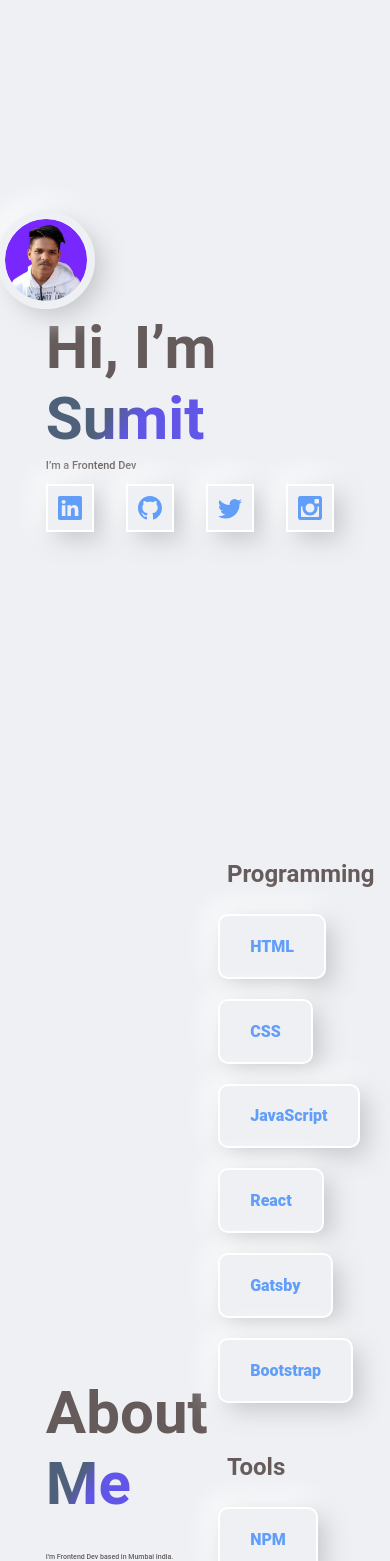
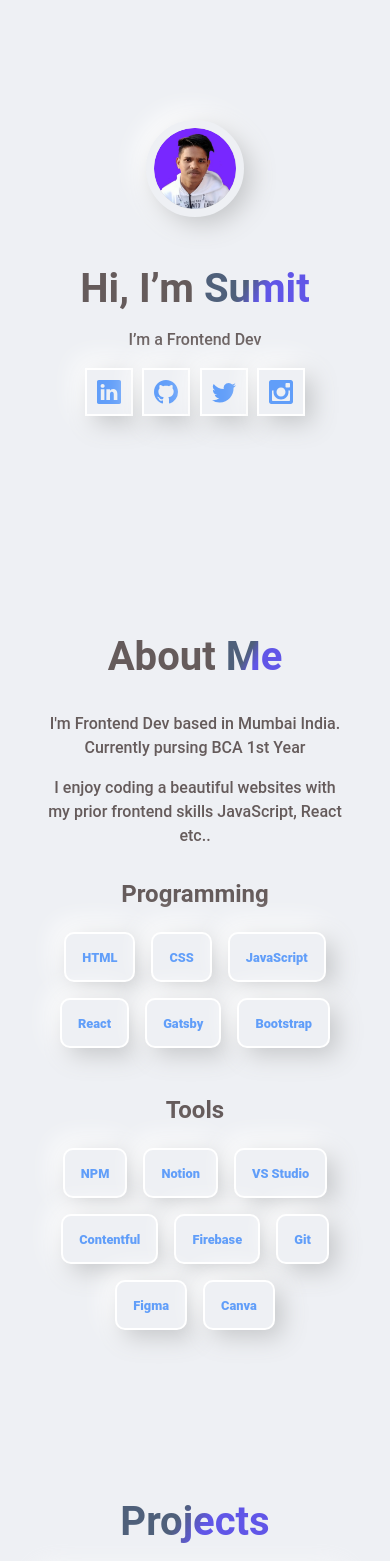
Before and after one commit to smthari/portfolio, a React (Create React App) app: page / in a window 390 px wide. Shown: the top 1561 px of the page. Built offline with nearby package versions, Linux system fonts and the light colour scheme.

Commit message:
CSS ADDED for responsiveness but not optimized yet

```diff
--- a/src/App.css
+++ b/src/App.css
@@ -24,6 +24,34 @@
 html {
   scroll-behavior: smooth;
 }
+
+/* * {
+  outline: 1px solid rgba(255, 0, 0, 0.2);
+}
+* * {
+  outline: 1px solid rgba(0, 255, 0, 0.2);
+}
+* * * {
+  outline: 1px solid rgba(0, 0, 255, 0.2);
+}
+* * * * {
+  outline: 1px solid rgba(255, 0, 255, 0.2);
+}
+* * * * * {
+  outline: 1px solid rgba(0, 255, 255, 0.2);
+}
+* * * * * * {
+  outline: 1px solid rgba(255, 255, 0, 0.2);
+}
+* * * * * * * {
+  outline: 1px solid rgba(255, 0, 0, 0.2);
+}
+* * * * * * * * {
+  outline: 1px solid rgba(0, 255, 0, 0.2);
+}
+* * * * * * * * * {
+  outline: 1px solid rgba(0, 0, 255, 0.2);
+} */
 
 body {
   background-color: var(--clr-second);
@@ -80,9 +108,9 @@ h2:hover {
 .about .about-title,
 .projects .projectsTitle,
 .ProjectTitle {
-  font-size: 2rem;
+  font-size: 4rem;
   color: var(--clr-text);
-  font-size: 60px;
+
   font-weight: 600;
 }
 
@@ -469,7 +497,115 @@ textarea {
   text-decoration: none;
 }
 
-@media (max-width: 912px) {
+@media (max-width: 1000px) {
+  section {
+    text-align: center;
+  }
+
+  h2:hover {
+    -webkit-transform: translateY(-10%);
+    transform: translateY(-10%);
+    display: inline-block;
+    cursor: pointer;
+    transition: all 0.5s linear;
+    background-image: linear-gradient(
+      0deg,
+      rgba(180, 170, 255, 0.4),
+      rgba(180, 170, 255, 0.4) 30%,
+      transparent 40%,
+      transparent
+    );
+    border-bottom: none;
+    color: inherit;
+    width: max-content;
+  }
+
+  .home,
+  .about {
+    flex-direction: column;
+    min-height: 70vh;
+  }
+
+  .profile {
+    place-items: center;
+    display: flex;
+    flex: 1 1;
+    height: 50vh;
+    flex-direction: column;
+    align-content: space-between;
+    justify-content: flex-end;
+    margin-bottom: 3rem;
+  }
+
+  .intro .aboutme {
+    margin-top: 2rem;
+  }
+
+  .tags-cta {
+    justify-content: center;
+  }
+
+  .tags-cta .cta-tag {
+    font-size: 0.8rem;
+    margin: 0.5rem;
+    padding: 1rem;
+  }
+
+  .intro .intro-title,
+  .about .about-title,
+  .projects .projectsTitle,
+  .contact-title {
+    font-size: 2.5rem;
+  }
+
+  .ProjectTitle {
+    font-size: 1.5rem;
+  }
+
+  .projectDetail {
+    line-height: 1.5rem;
+    margin: 1rem 0;
+  }
+
+  .intro .intro-subtitle,
+  .aboutme .about-subtitle,
+  .contact-paragraph {
+    width: 100%;
+    font-size: 1rem;
+    line-height: 1.5rem;
+  }
+
+  .intro-subtitle {
+    margin-top: 1rem;
+    margin-bottom: 1rem;
+  }
+
+  .contact-paragraph {
+    margin-bottom: 1.5rem;
+  }
+
+  .social {
+    width: 100%;
+    justify-content: space-around;
+  }
+
+  .sociallist {
+    margin: auto;
+  }
+
+  .sociallist:nth-child(1) {
+    margin: auto;
+  }
+
+  .projects {
+    margin-top: 10rem;
+  }
+
+  .project {
+    display: flex;
+    flex-direction: column;
+  }
+
   .contact {
     height: max-content;
     flex-direction: column;
--- a/src/Components/About.js
+++ b/src/Components/About.js
@@ -14,7 +14,7 @@ function About() {
           </p>
           <p className="about-subtitle">
             I enjoy coding a beautiful websites with my prior frontend skills
-            using JavaScript, React etc..
+            JavaScript, React etc..
           </p>
         </div>
         <div className="skills">
--- a/src/Components/Contact.js
+++ b/src/Components/Contact.js
@@ -47,7 +47,7 @@ function Contact() {
               className="contact-input"
               placeholder="Message"
             ></textarea>
-            <button type="submit">submit</button>
+            <button type="submit">SUBMIT</button>
           </form>
         </div>
       </div>
--- a/src/Components/Projects.js
+++ b/src/Components/Projects.js
@@ -32,18 +32,7 @@ function Projects() {
                 <li className="sociallist">
                   <a
                     className="social-icon"
-                    href="https://github.com/smthari"
-                    target="_blank"
-                    rel="noopener noreferrer"
-                  >
-                    <BsGithub></BsGithub>
-                  </a>
-                </li>
-
-                <li className="sociallist">
-                  <a
-                    className="social-icon"
-                    href="https://www.instagram.com/codingsumit/"
+                    href="https://www.instagram.com/frontendsprojects/"
                     target="_blank"
                     rel="noopener noreferrer"
                   >
@@ -54,7 +43,7 @@ function Projects() {
                 <li className="sociallist">
                   <a
                     className="social-icon"
-                    href="https://www.instagram.com/codingsumit/"
+                    href="https://frontendsprojects.com/"
                     target="_blank"
                     rel="noopener noreferrer"
                   >
@@ -102,7 +91,7 @@ function Projects() {
                 <li className="sociallist">
                   <a
                     className="social-icon"
-                    href="https://www.instagram.com/codingsumit/"
+                    href="https://codingsumit.com/"
                     target="_blank"
                     rel="noopener noreferrer"
                   >
@@ -130,7 +119,7 @@ function Projects() {
                 <li className="sociallist">
                   <a
                     className="social-icon"
-                    href="https://github.com/smthari"
+                    href="https://github.com/smthari/celebrity-database"
                     target="_blank"
                     rel="noopener noreferrer"
                   >
@@ -141,18 +130,7 @@ function Projects() {
                 <li className="sociallist">
                   <a
                     className="social-icon"
-                    href="https://www.instagram.com/codingsumit/"
-                    target="_blank"
-                    rel="noopener noreferrer"
-                  >
-                    <ImInstagram></ImInstagram>
-                  </a>
-                </li>
-
-                <li className="sociallist">
-                  <a
-                    className="social-icon"
-                    href="https://www.instagram.com/codingsumit/"
+                    href="https://celebrity-database.netlify.app/"
                     target="_blank"
                     rel="noopener noreferrer"
                   >
```
